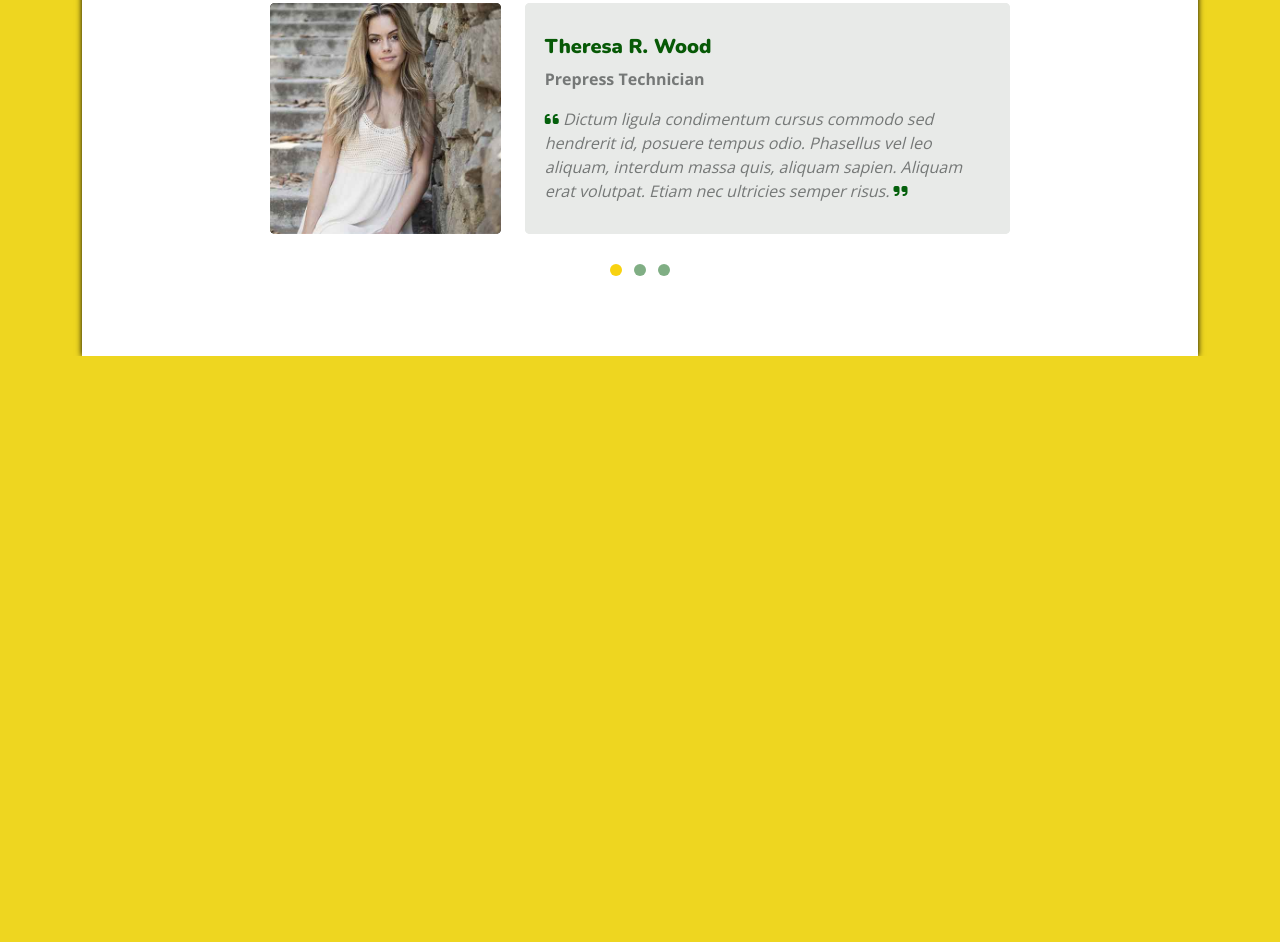
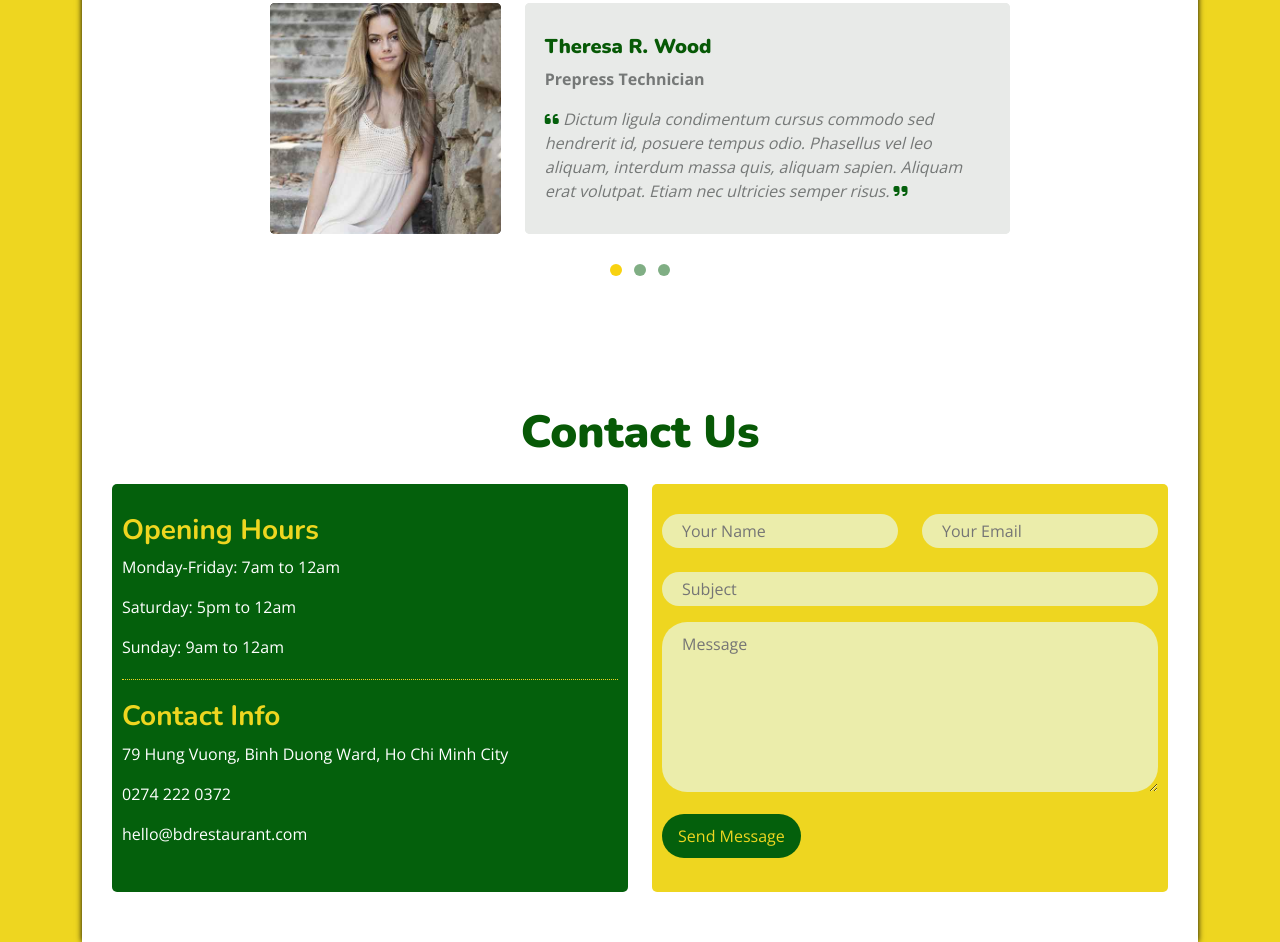
Before and after one commit to leducnhan230/BD-Restaurant, a plain HTML site: page src/index.html in a window 1280 px wide. Shown: the part 3690-4632 px from the top of the page. Before the commit the page ends 4046 px from the top, so only its background shows below. Drawn offline with Linux system fonts and the light colour scheme.

Commit message:
feat(layout): complete contact section for desktop layout

```diff
--- a/src/css/style.css
+++ b/src/css/style.css
@@ -509,6 +509,71 @@ nav {
     background-color: #f8d210;
 }
 
+/* Contact */
+.contact .info {
+    background-color: #04600C;
+    padding: 30px 10px;
+    border-radius: 5px;
+}
+
+.contact .top-info h3,
+.bottom-info h3 {
+    color: #EED620;
+}
+
+.contact .top-info p,
+.bottom-info p {
+    color: #fff;
+}
+
+.contact .top-info::after {
+    content: "";
+    display: block;
+    width: 100%;
+    border-bottom: 1px dotted #EED620;
+
+    margin: 20px 0;
+}
+
+.contact .form {
+    height: 100%;
+    padding: 30px 10px;
+    background-color: #EED620;
+    border-radius: 5px;
+}
+
+.contact .form input,
+textarea {
+    width: 100%;
+    outline: none;
+    border: none;
+    border-radius: 50px;
+    background-color: #EBEDAB;
+    padding: 5px 20px;
+}
+
+.contact .form textarea {
+    height: 170px;
+    padding-top: 10px;
+    border-radius: 25px;
+}
+
+.contact button {
+    outline: none;
+    border: none;
+    width: 28%;
+    height: 100%;
+    border-radius: 50px;
+    padding: 10px;
+
+    background-color: #04600C;
+    color: #EED620;
+
+    display: flex;
+    justify-content: center;
+    align-items: center;
+}
+
 /* --- Footer --- */
 
 /* =========================================
--- a/src/index.html
+++ b/src/index.html
@@ -298,9 +298,7 @@
                     </div>
                 </section>
 
-
                 <!-- Chef Information -->
-
                 <section class="chef-info">
                     <h2 class="text-center mb-4">Meet Our Chef</h2>
                     <div class="row">
@@ -487,8 +485,57 @@
                             </div>
                         </div>
                 </section>
+
+                <!-- Contact -->
+                <section class="contact">
+                    <h2 class="text-center mb-4">Contact Us</h2>
+                    <div class="row">
+                        <div class="col-md-6">
+                            <div class="info">
+                                <div class="top-info">
+                                    <h3>Opening Hours</h3>
+                                    <p>Monday-Friday: 7am to 12am</p>
+                                    <p>Saturday: 5pm to 12am</p>
+                                    <p>Sunday: 9am to 12am</p>
+                                </div>
+                                <div class="bottom-info">
+                                    <h3>Contact Info</h3>
+                                    <p>79 Hung Vuong, Binh Duong Ward, Ho Chi Minh City</p>
+                                    <p>0274 222 0372</p>
+                                    <p>hello@bdrestaurant.com</p>
+                                </div>
+                            </div>
+                        </div>
+                        <div class="col-md-6">
+                            <div class="form">
+                                <form action="" method="post">
+                                    <div class="row mb-4">
+                                        <div class="col-md-6">
+                                            <div class="box">
+                                                <input type="text" name="" id="" placeholder="Your Name">
+                                            </div>
+                                        </div>
+                                        <div class="col-md-6">
+                                            <input type="text" name="" id="" placeholder="Your Email">
+                                        </div>
+                                    </div>
+                                    <input type="text" name="" id="" class=" mb-3" placeholder="Subject">
+                                    <textarea name="" id="" placeholder="Message" class="mb-3"></textarea>
+                                    <button type="submit">Send Message</button>
+                                </form>
+                            </div>
+                        </div>
+                    </div>
+                </section>
             </main>
-            <footer></footer>
+            <footer>
+                <div class="top-footer">
+
+                </div>
+                <div class="bottom-footer">
+
+                </div>
+            </footer>
         </div>
     </div>
 
```
